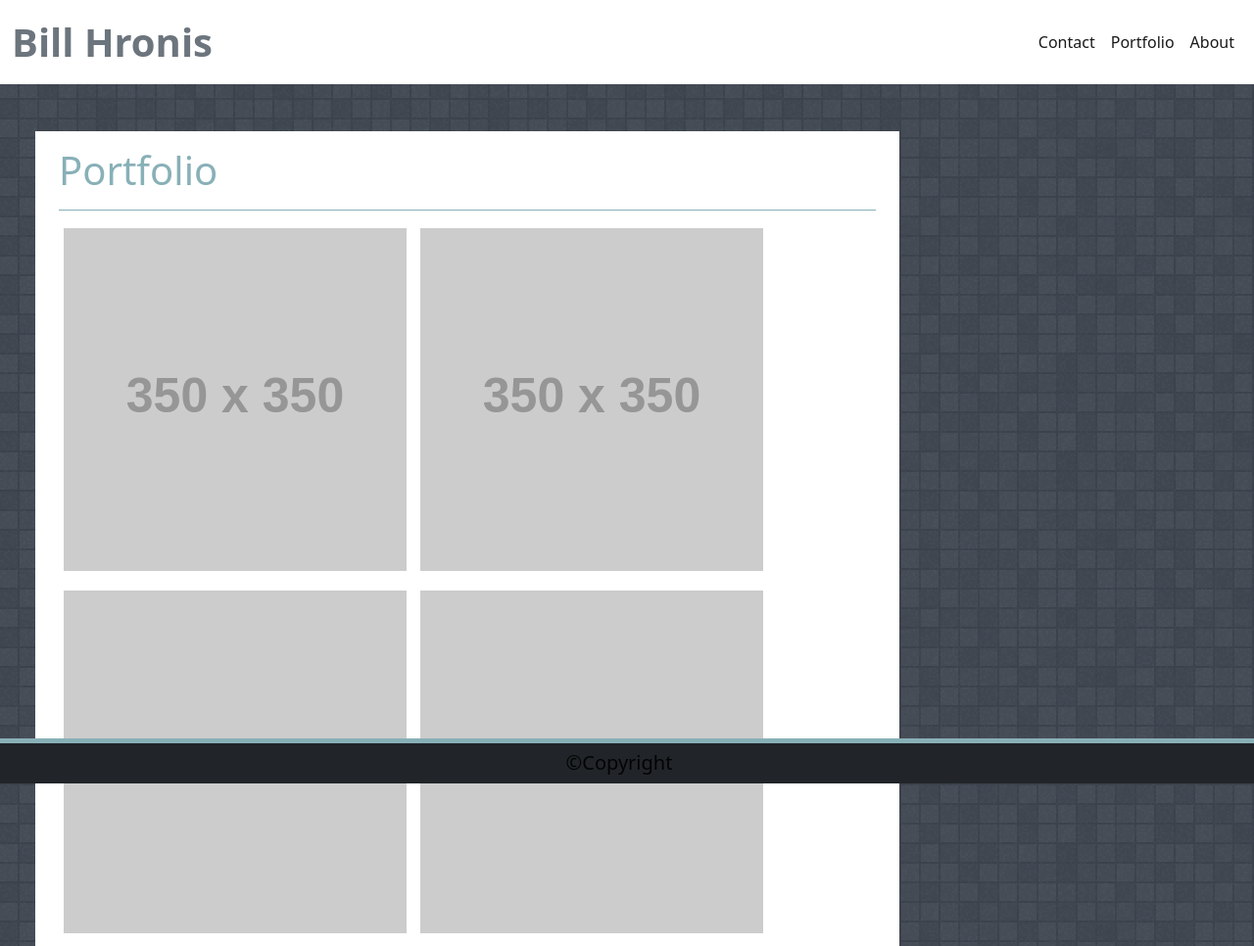
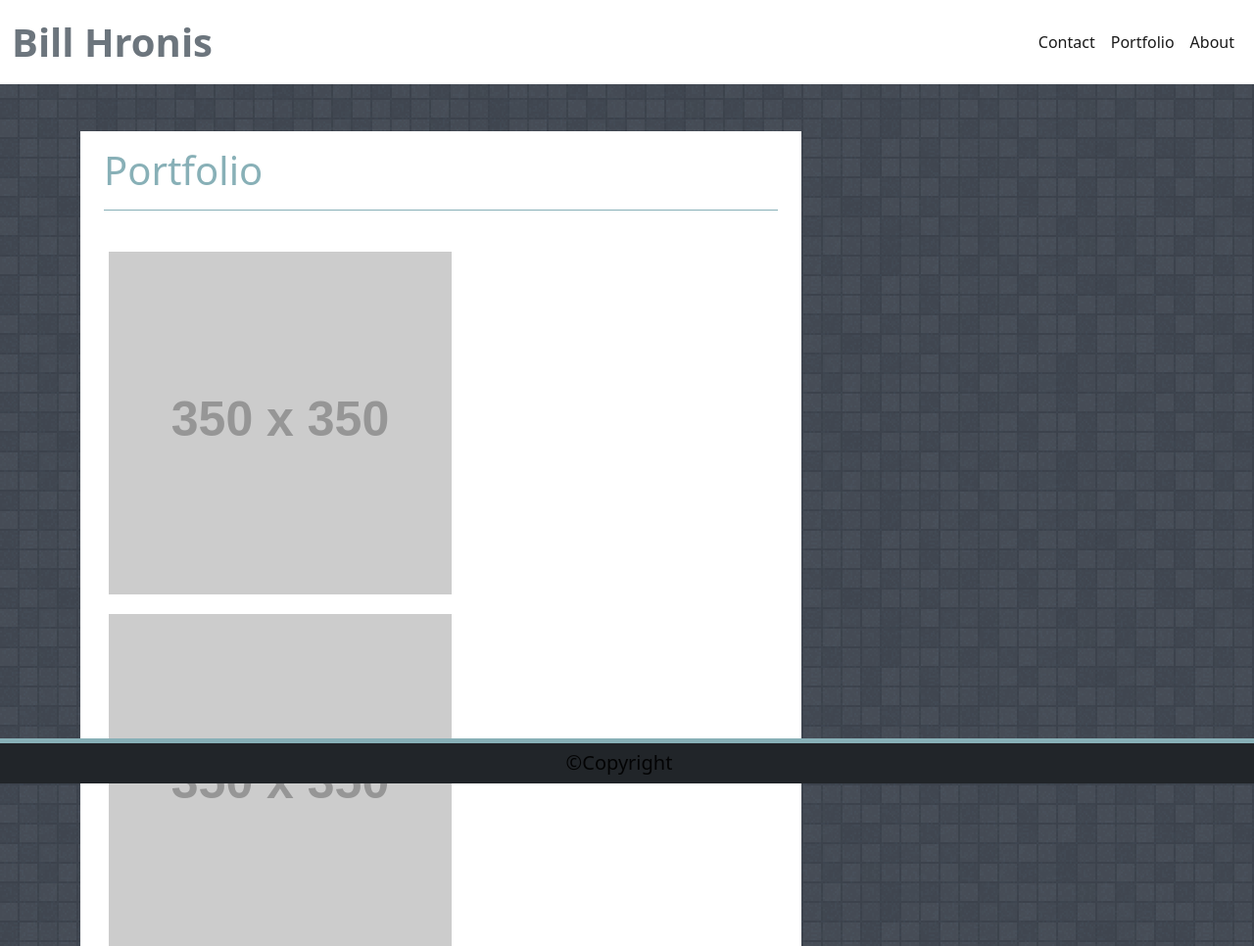
Before and after one commit to daze77/bthportfolio, a plain HTML site: page portfolio.html in a window 1280 px wide. Shown: the top 966 px of the page at 98% size. Drawn offline with nearby package versions, Linux system fonts and the light colour scheme; placeholder pictures from the web are drawn by us.

Commit message:
updated background cleaned up some formating

```diff
--- a/portfolio.html
+++ b/portfolio.html
@@ -37,8 +37,48 @@
     </nav>
 
 
+    <div class="container">
+        <div class="row">
+            <div class="pt-5 col-12 col-md-8">
+                <div class="card1 container">
 
-        <div class="container-fluid">
+                    <h1 class="lh-lg">Portfolio</h1>
+                    <br>
+
+                    <img class="gridimgpad" src="https://via.placeholder.com/350"/>
+                    <img class="gridimgpad" src="https://via.placeholder.com/350"/>
+                    <img class="gridimgpad" src="https://via.placeholder.com/350"/>
+                    <img class="gridimgpad" src="https://via.placeholder.com/350"/>
+                    <img class="gridimgpad" src="https://via.placeholder.com/350"/>
+
+                </div>
+            </div>
+        </div>
+      </div>
+
+
+
+    <!-- <div class="container">
+        <div class="row">
+            <div class="col-sm-8">col-sm-8</div>
+            <div class="col-sm-4">col-sm-4</div>
+        </div>
+        <div class="row">
+            <div class="col-sm">col-sm</div>
+            <div class="col-sm">col-sm</div>
+            <div class="col-sm">col-sm</div>
+        </div>
+    </div> -->
+
+
+
+
+
+
+
+
+
+        <!-- <div class="container-fluid">
             <div class="row container-fluid pt-5">
 
                 <div class=" grid col-sm-9">
@@ -58,7 +98,7 @@
                 </div>
                 <div class="col-sm-4"></div>
             </div>
-        </div>
+        </div> -->
 
 
 
--- a/style.css
+++ b/style.css
@@ -10,13 +10,10 @@ h1{
 
 
 .card1{
+    height:max-content;
     background-color: white;
 }
 
-
-.lineheight{
-    line-height: 2.0;
-}
 
 .footerline{
     border-top: 5px solid #88B0B7;
@@ -24,8 +21,8 @@ h1{
 
 
 .smallimg{
-    height: 100px;
-    padding: 0px 20px;
+    height: 150px;
+    padding: 0px 20px 10px;
 }
 
 .gridimgpad{
```
Also changed, not shown: contact.html (+1 -1 lines), index.html (+7 -4 lines), 1 other file.
